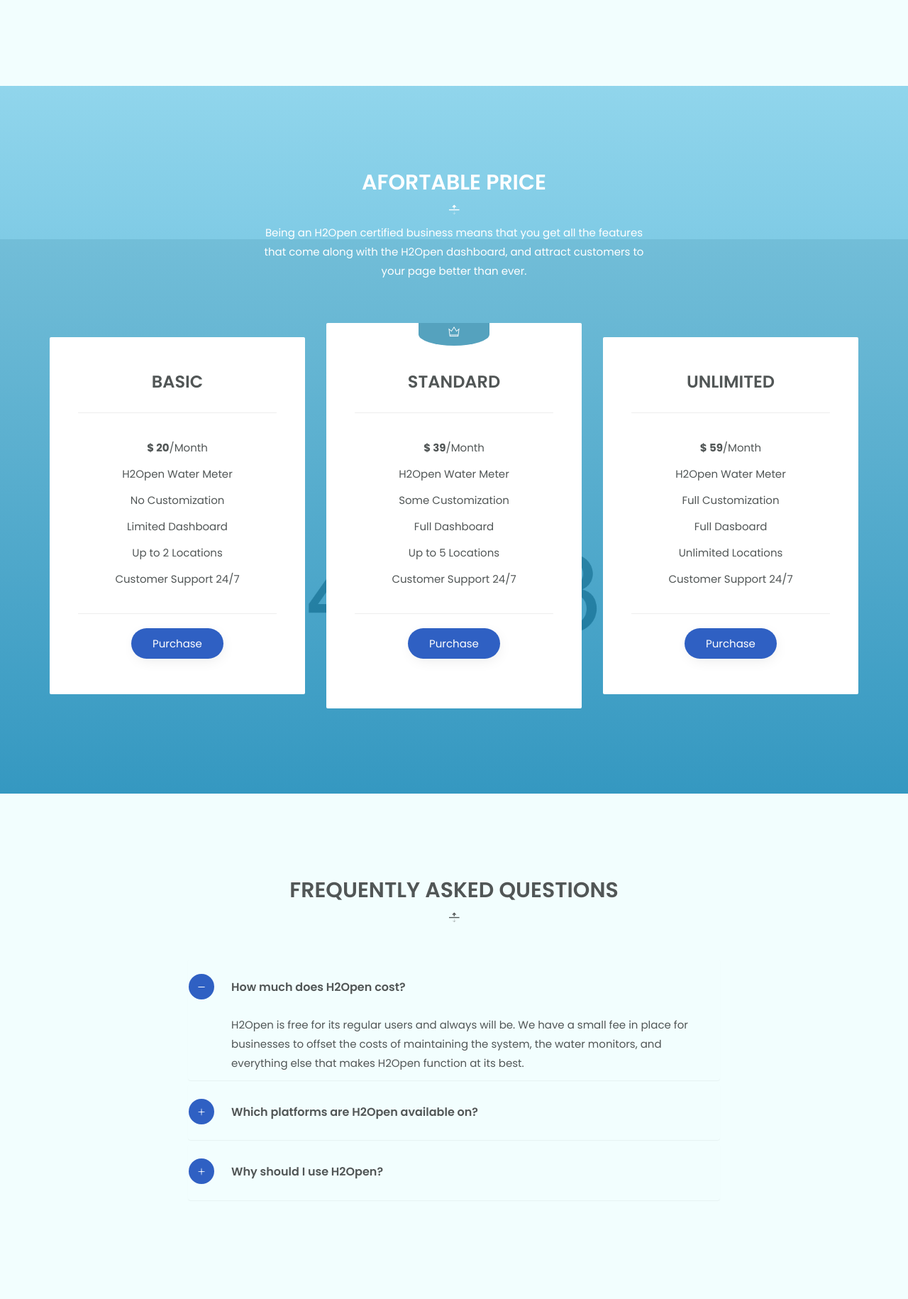
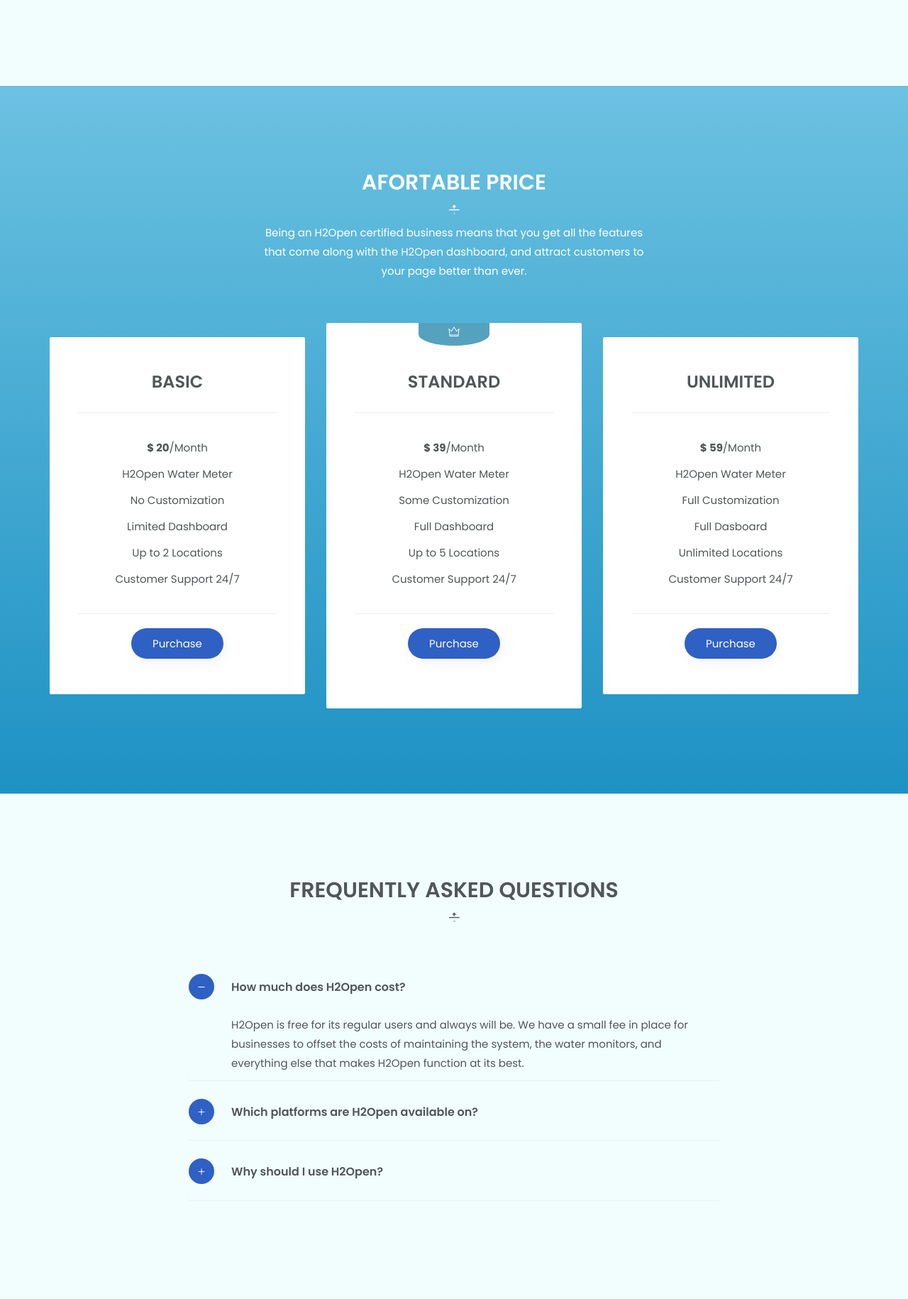
Before and after one commit to eckmo/eckmo.github.io, a PHP site: page / in a window 1280 px wide. Shown: the part 1847-3677 px from the top of the page at 71% size. Run offline with PHP 8.4, Linux system fonts and the light colour scheme.

Commit message:
Update style.css

```diff
--- a/style.css
+++ b/style.css
@@ -642,7 +642,8 @@ input:-webkit-autofill:focus {
 ***/
 
 .price-area {
-    background: url('images/parallax-6.jpg') no-repeat scroll center center / cover
+    /*background: url('images/parallax-6.jpg') no-repeat scroll center center / cover*/
+    background-color: #479cc9;
 }
 
 .price-table h3 {
```
